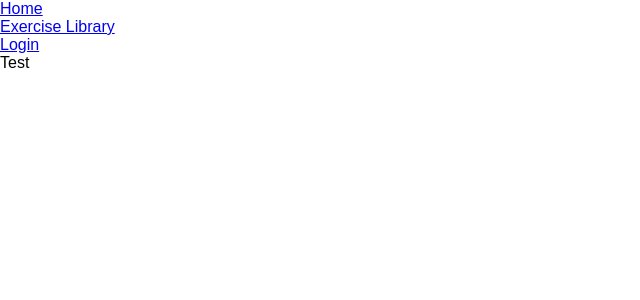
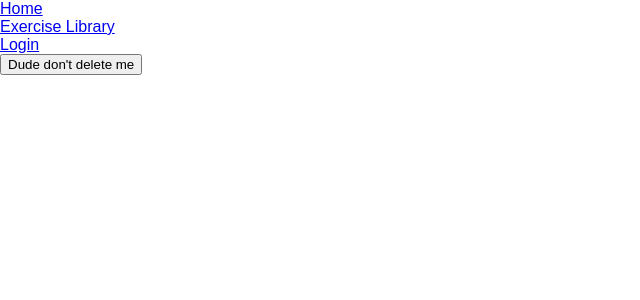
Before and after one commit to BReily89/project-3, a React (Create React App) app in the folder client/: page /login/1/userinfo in a window 1280 px wide. Shown: the top 300 px of the page, without its empty margins (0-640 px from the left). Built offline with nearby package versions, Linux system fonts and the light colour scheme; no server answers.

Commit message:
Delete route

```diff
--- a/client/src/components/login/LogInPage.js
+++ b/client/src/components/login/LogInPage.js
@@ -22,9 +22,8 @@ class LogInPage extends Component {
             console.log
         }
     }
-    createNewUser = async () => {
 
-    }
+
     render() {
         return (
             <div>
--- a/client/src/components/login/UserPage.js
+++ b/client/src/components/login/UserPage.js
@@ -1,6 +1,7 @@
 import React, { Component } from 'react';
 import axios from 'axios'
 import Login from './LogInPage'
+import { Redirect } from 'react-router-dom'
 
 class UserPage extends Component {
     state={
@@ -10,7 +11,8 @@ class UserPage extends Component {
             height:'',
             weight:'',
             personalRecords:''
-        }
+        },
+        redirectToUsers: false
     }
 
     //render user info
@@ -39,10 +41,18 @@ class UserPage extends Component {
     //     console.log(res.data)
     //     this.setState({user: res.data})
     // }
-    // deleteUser = async (userId) => {
-    //     const res = await axios.delete(`api/users${userId}`)
-    //     this.setState({user: res.data})
-    // }
+    deleteUser = async () => {
+        try {
+            console.log('in here')
+            const res = await axios.delete(`/api/users/${this.props.match.params.userId}`)
+            console.log('in here')
+
+            this.setState({redirectToUsers: true})
+        } catch(error) {
+            console.log(error)
+        }
+
+    }
     // updateUser = async (userId) => {
     //     const { userId } =  this.props.match.params
 
@@ -51,10 +61,17 @@ class UserPage extends Component {
     // }
 
       render() {
+          if (this.state.redirectToUsers) {
+              return <Redirect to={`/login`} />
+          }
         return (
             <div>
-               Test
-               {this.state.user.userName}
+
+               <div>{this.state.user.userName}</div>
+                <div>{this.state.user.height}</div>
+                <div>{this.state.user.weight}</div>
+                <div>{this.state.user.personalRecords}</div>
+            <button onClick={this.deleteUser}>Dude don't delete me</button>
             </div>
         );
     }
```
Also changed, not shown: 1 other file (tests, documents, lock files or other folders).
